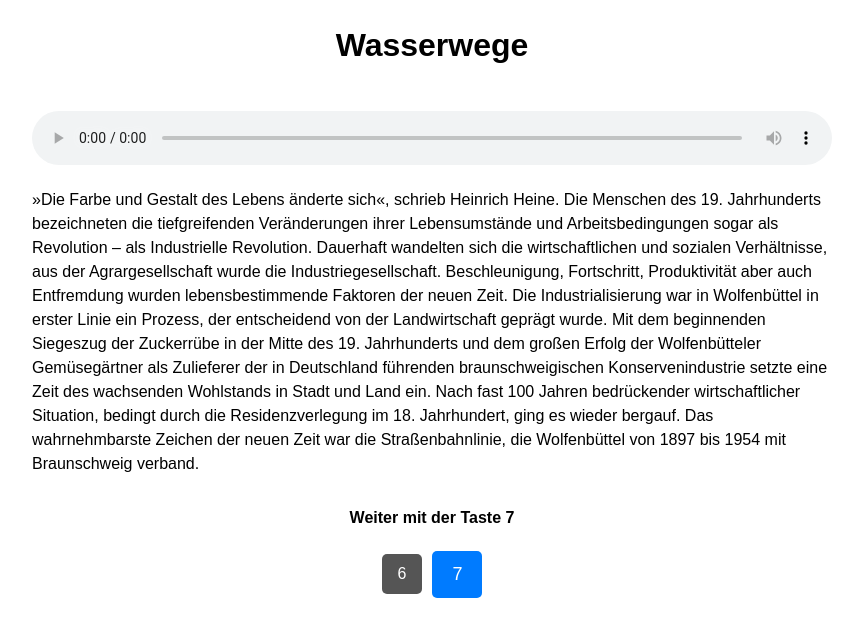
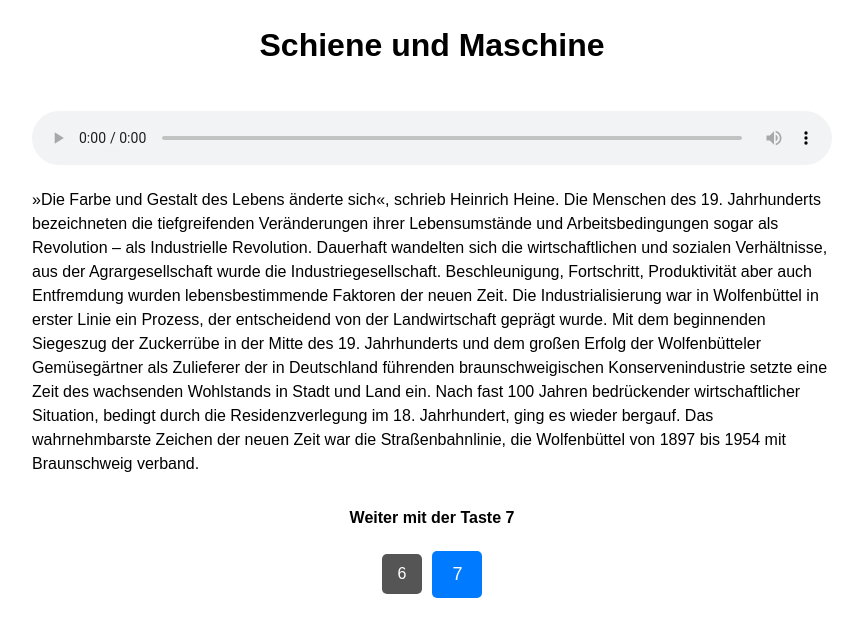
Before and after one commit to MuseumWolfenbuettel/Schiene-und-Maschine1, a plain HTML site: page index.html in a window 1280 px wide. Shown: the top 621 px of the page, without its empty margins (208-1071 px from the left). Drawn offline with Linux system fonts and the light colour scheme.

Commit message:
Update index.html

```diff
--- a/index.html
+++ b/index.html
@@ -57,7 +57,7 @@
 </head>
 <body>
     <div class="container">
-        <h1>Wasserwege</h1>
+        <h1>Schiene und Maschine</h1>
 
         <!-- Аудиоплеер для файла Wasserwege -->
         <audio controls controlslist="nodownload">
```
